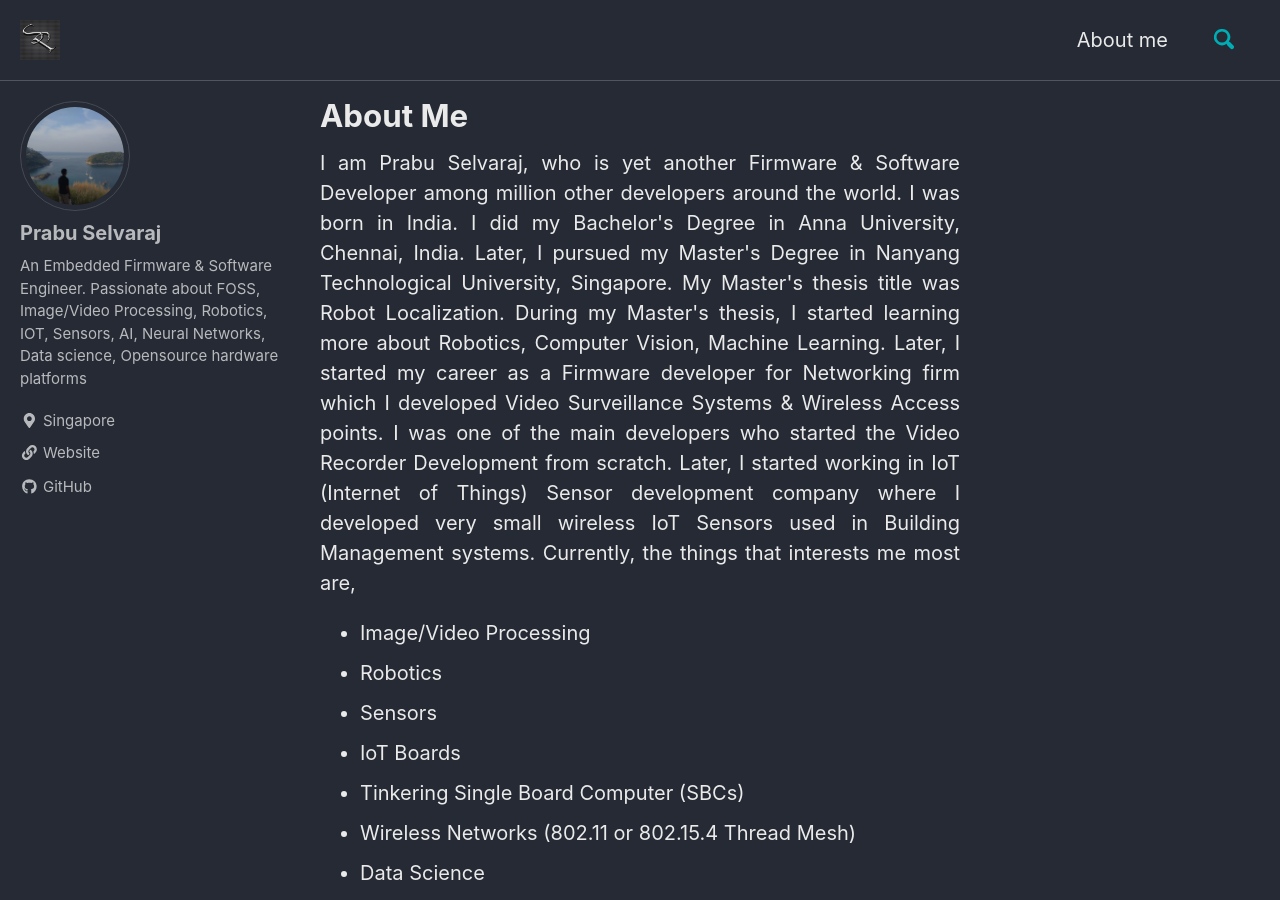
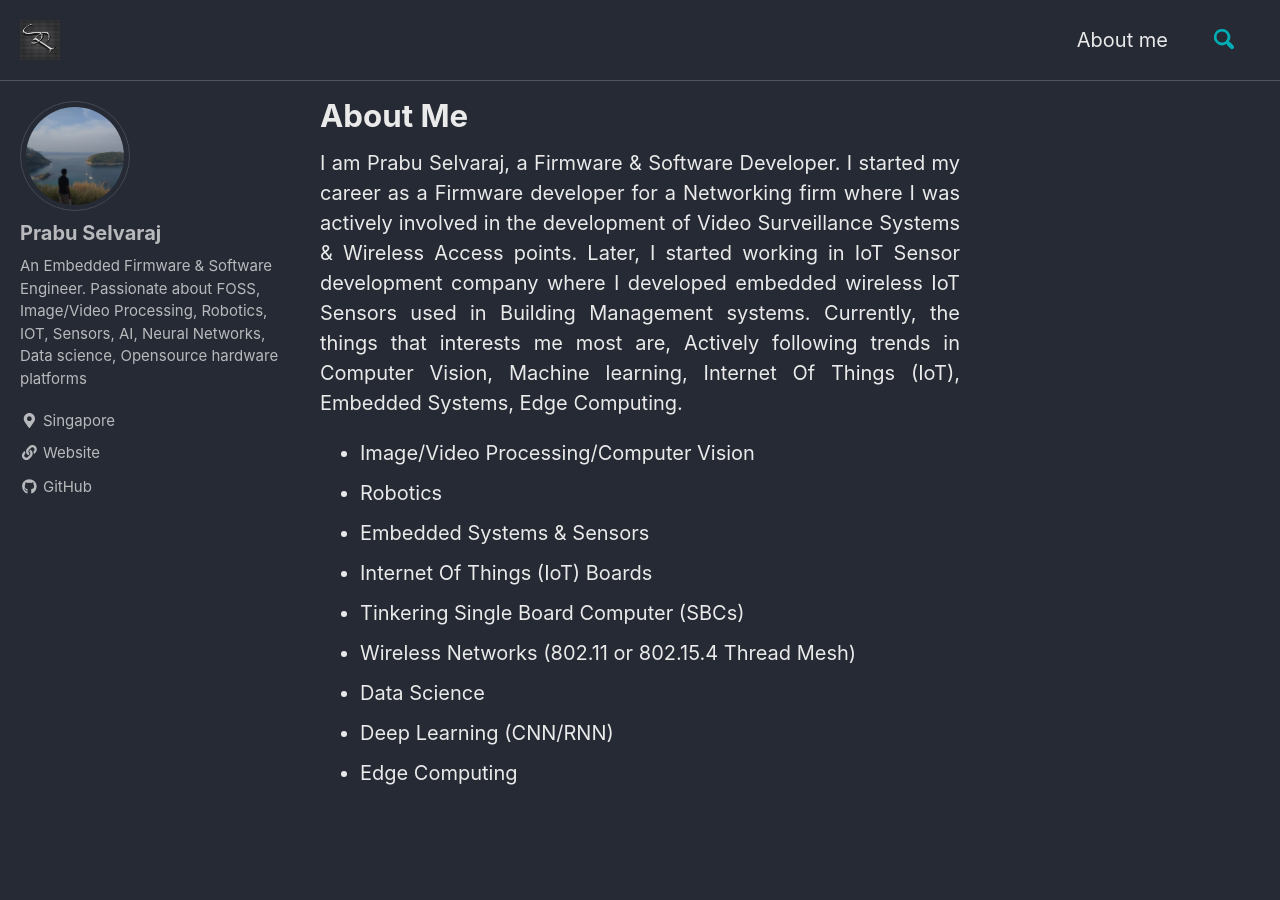
Before and after one commit to prabuselva/prabuselva.github.io, a Jekyll site: the page built from _pages/about-me.md, in a window 1280 px wide and 900 px high. Built offline with Jekyll 4.4.1, drawn with Linux system fonts in a browser that asks for light colours; cached includes are drawn as plain includes; nearby versions of some CDN libraries.

Commit message:
Updated about me page

```diff
--- a/_pages/about-me.md
+++ b/_pages/about-me.md
@@ -5,15 +5,16 @@ permalink: /about-me/
 
 <div style="text-align: justify">
 
-I am Prabu Selvaraj, who is yet another Firmware & Software Developer among million other developers around the world. I was born in India. I did my Bachelor's Degree in Anna University, Chennai, India. Later, I pursued my Master's Degree in Nanyang Technological University, Singapore. My Master's thesis title was Robot Localization. During my Master's thesis, I started learning more about Robotics, Computer Vision, Machine Learning. Later, I started my career as a Firmware developer for Networking firm which I developed Video Surveillance Systems & Wireless Access points. I was one of the main developers who started the Video Recorder Development from scratch. Later, I started working in IoT (Internet of Things) Sensor development company where I developed very small wireless IoT Sensors used in Building Management systems. Currently, the things that interests me most are,
-
+I am Prabu Selvaraj, a Firmware & Software Developer. I started my career as a Firmware developer for a Networking firm where I was actively involved in the development of Video Surveillance Systems & Wireless Access points. Later, I started working in IoT Sensor development company where I developed embedded wireless IoT Sensors used in Building Management systems. Currently, the things that interests me most are,
+Actively following trends in Computer Vision, Machine learning, Internet Of Things (IoT), Embedded Systems, Edge Computing.
 </div>
 
-* Image/Video Processing
+* Image/Video Processing/Computer Vision
 * Robotics
-* Sensors
-* IoT Boards
+* Embedded Systems & Sensors
+* Internet Of Things (IoT) Boards
 * Tinkering Single Board Computer (SBCs)
 * Wireless Networks (802.11 or 802.15.4 Thread Mesh)
 * Data Science
 * Deep Learning (CNN/RNN)
+* Edge Computing
```
